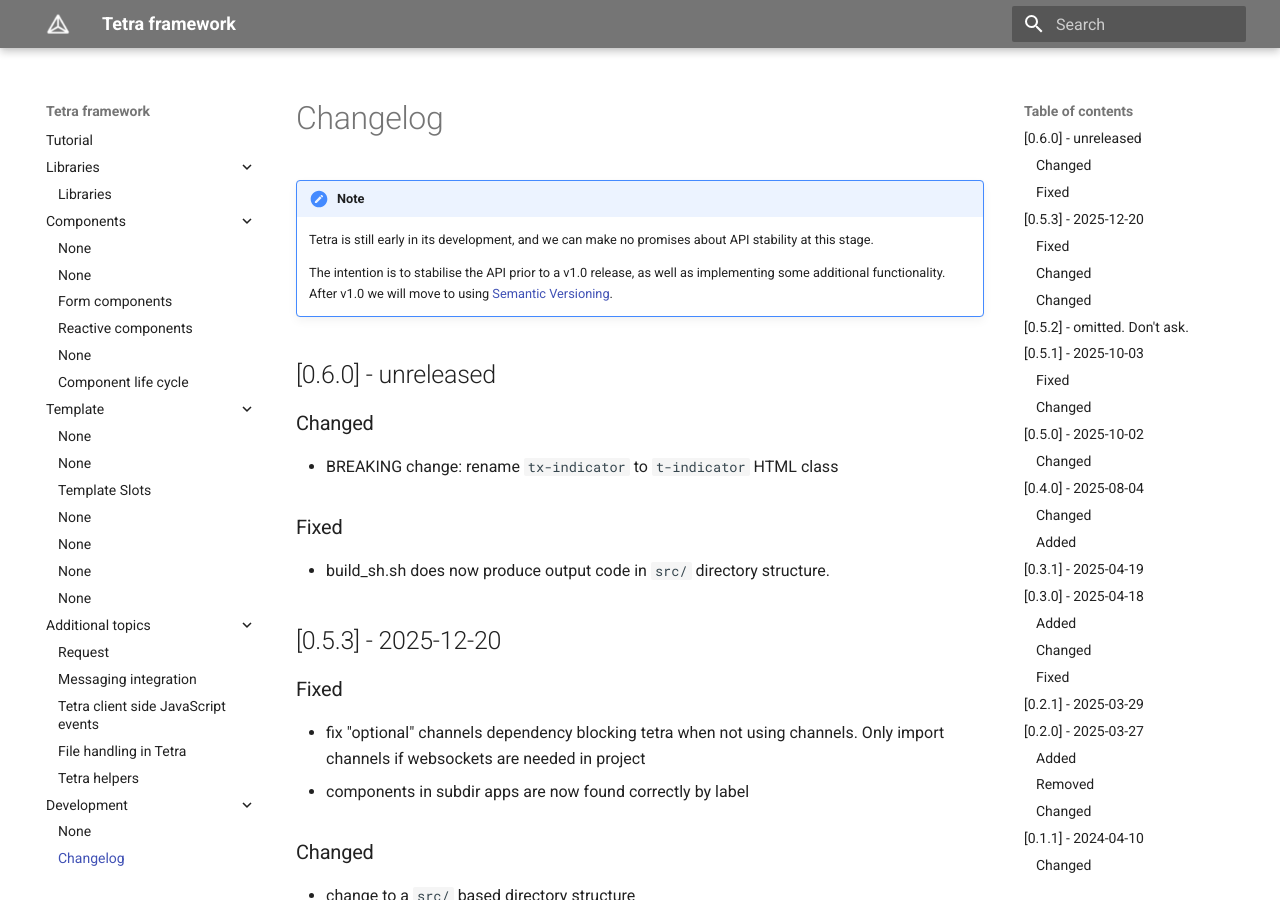
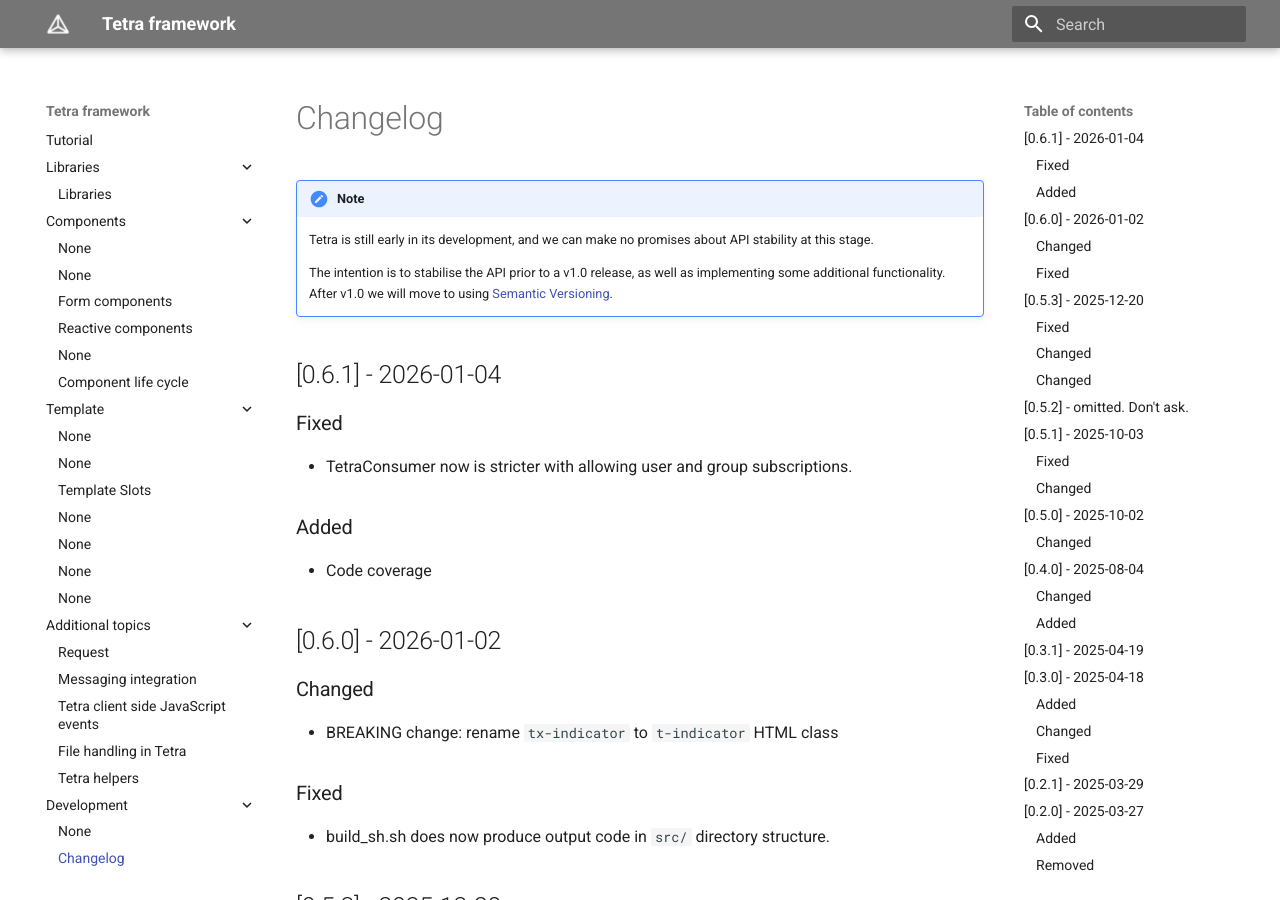
Before and after one commit to tetra-framework/tetra, an MkDocs documentation site: the page built from docs/changelog.md, in a window 1280 px wide and 900 px high. Built offline with MkDocs 1.6.1 and Material for MkDocs 9.7.7, drawn with Linux system fonts in a browser that asks for light colours.

Commit message:
bump version to 0.6.1

```diff
--- a/docs/changelog.md
+++ b/docs/changelog.md
@@ -11,8 +11,14 @@
     The intention is to stabilise the API prior to a v1.0 release, as well as
     implementing some additional functionality.
     After v1.0 we will move to using [Semantic Versioning](https://semver.org/spec/v2.0.0.html).
+## [0.6.1] - 2026-01-04
+### Fixed
+- TetraConsumer now is stricter with allowing user and group subscriptions.
 
-## [0.6.0] - unreleased
+### Added
+- Code coverage
+
+## [0.6.0] - 2026-01-02
 ### Changed
 - BREAKING change: rename `tx-indicator` to `t-indicator` HTML class
 
--- a/src/tetra/__init__.py
+++ b/src/tetra/__init__.py
@@ -15,5 +15,5 @@
     pass
 
 __all__ += [BasicComponent, Component, public, Library]
-__version__ = "0.6.0"
+__version__ = "0.6.1"
 __version_info__ = tuple([int(num) for num in __version__.split(".")])
```
